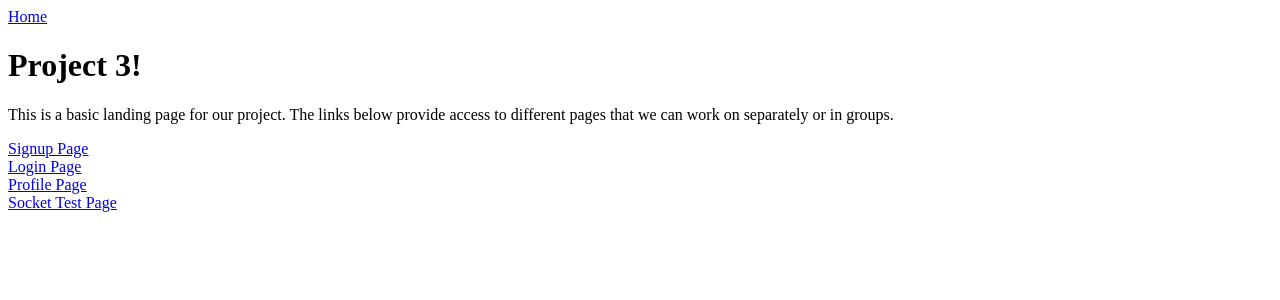
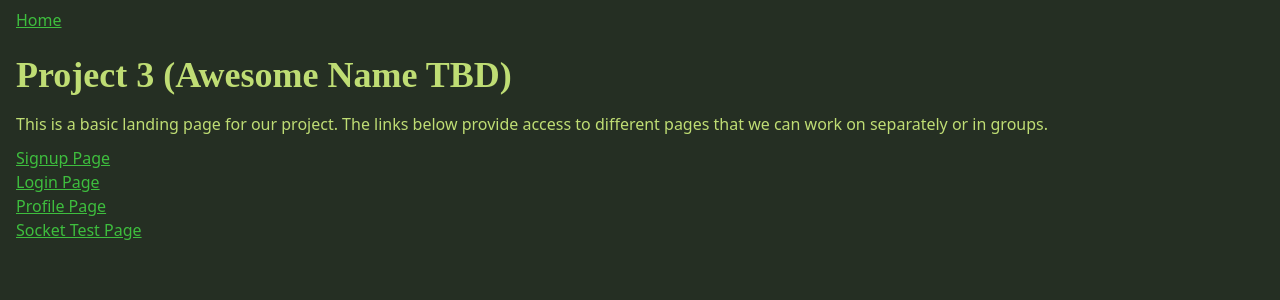
Before and after one commit to mccoyplayer/BOR, a React (Create React App) app in the folder client/: page / in a window 1280 px wide. Shown: the top 300 px of the page. Built offline with nearby package versions, Linux system fonts and the light colour scheme; no server answers.

Commit message:
Install and configure TailwindCSS.

```diff
--- a/client/package.json
+++ b/client/package.json
@@ -37,5 +37,8 @@
       "last 1 firefox version",
       "last 1 safari version"
     ]
+  },
+  "devDependencies": {
+    "tailwindcss": "^3.2.6"
   }
 }
--- a/client/src/App.js
+++ b/client/src/App.js
@@ -8,7 +8,10 @@ import SocketTest from './pages/SocketTest';
 function App() {
   return (
     <Router>
+      <header className='p-4 py-2'>
       <Link to='/'>Home</Link>
+      </header>
+      <main className='p-4 py-2'>
       <Routes>
       <Route path='/' element={<Home/>} />
       <Route path='/signup' element={<Signup/>} />
@@ -16,6 +19,7 @@ function App() {
       <Route path='/profile' element={<Profile/>} />
       <Route path='/socket-test' element={<SocketTest/>} />
       </Routes>
+      </main>
     </Router>
   );
 }
--- a/client/src/global.css
+++ b/client/src/global.css
@@ -0,0 +1,40 @@
+@tailwind base;
+@tailwind components;
+@tailwind utilities;
+
+@import "@fontsource/medievalsharp";
+
+@layer base {
+  :root {
+    --dark: #252f23;
+    --highlight: rgb(191, 221, 116);
+    --green-link: #3ebe3e;
+    --green-link-highlight: #6dee6d;
+  }
+
+  body {
+    color: var(--highlight);
+    background-color: var(--dark);
+  }
+
+  h1 {
+    font-family: 'MedievalSharp';
+    font-size: 36px;
+    font-weight: bold;
+    padding-bottom: 10px;
+  }
+
+  p {
+    padding-bottom: 10px;
+  }
+
+  a {
+    color: var(--green-link);
+    text-decoration: underline;
+  }
+
+  a:hover {
+    color: var(--green-link-highlight);
+  }
+
+}
--- a/client/src/pages/Home.js
+++ b/client/src/pages/Home.js
@@ -4,7 +4,7 @@ export default function Home () {
 
   return (
     <>
-    <h1>Project 3!</h1>
+    <h1>Project 3 (Awesome Name TBD)</h1>
     <p>
       This is a basic landing page for our project. The links below provide access to different pages that we can work on separately or in groups.
     </p>
--- a/client/src/pages/SocketTest.js
+++ b/client/src/pages/SocketTest.js
@@ -34,9 +34,9 @@ export default function SocketTest () {
     <p>
       Next steps: Right now, the server is configured to emit to EVERYONE whenever one of the clients sends an event. We can build an interface to allow a player to "host" a closed game and let others join by invitation.
     </p>
-    <input placeholder='message...' onChange={(e) => {setMessage(e.target.value)}}/>
-    <button onClick={sendMessage}>Submit Message</button>
-    <h1>Message: </h1>
+    <input className='rounded p-1 mr-2 bg-green-700 text-highlight placeholder-green-600' placeholder='message...' onChange={(e) => {setMessage(e.target.value)}}/>
+    <button className='rounded bg-green-800 p-1 px-2 hover:bg-green-700' onClick={sendMessage}>Submit Message</button>
+    <h1 className='py-3'>Message: </h1>
     {messageReceived}
     </>
   )
--- /dev/null
+++ b/client/tailwind.config.js
@@ -0,0 +1,12 @@
+/** @type {import('tailwindcss').Config} */
+module.exports = {
+  content: ["./src/**/*.{js,jsx,ts,tsx}"],
+  theme: {
+    extend: {
+      colors: {
+        highlight : "var(--highlight)"
+      }
+    },
+  },
+  plugins: [],
+}
--- a/package.json
+++ b/package.json
@@ -6,7 +6,7 @@
   "scripts": {
     "test": "echo \"Error: no test specified\" && exit 1",
     "install": "cd server && npm i && cd ../client && npm i",
-    "dev" : "concurrently \"cd server && npm run dev\" \"cd client && npm start\""
+    "dev": "concurrently \"cd server && npm run dev\" \"cd client && npm start\""
   },
   "repository": {
     "type": "git",
@@ -21,5 +21,8 @@
   "homepage": "https://github.com/binderb/multiplayer-shell#readme",
   "devDependencies": {
     "concurrently": "^7.6.0"
+  },
+  "dependencies": {
+    "@fontsource/medievalsharp": "^4.5.11"
   }
 }
```
Also changed, not shown: 2 other files (tests, documents, lock files or other folders).
